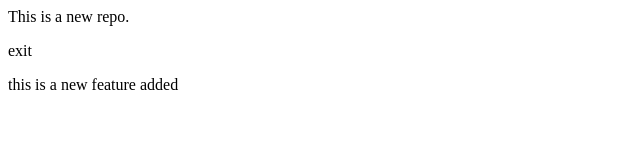
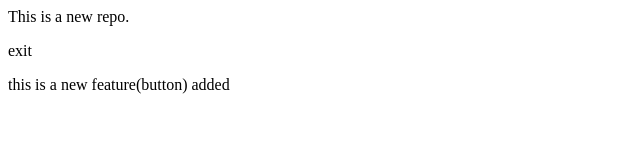
Before and after one commit to nullX-byte/IoTSec_framework, a plain HTML site: page index.html in a window 1280 px wide. Shown: the full height of the page, 0-640 px from the left. Drawn offline with Linux system fonts and the light colour scheme.

```diff
--- a/index.html
+++ b/index.html
@@ -1,2 +1,2 @@
 <p>This is a new repo.</p>exit
-<p> this is a new feature added</p>
+<p> this is a new feature(button) added</p>
```
